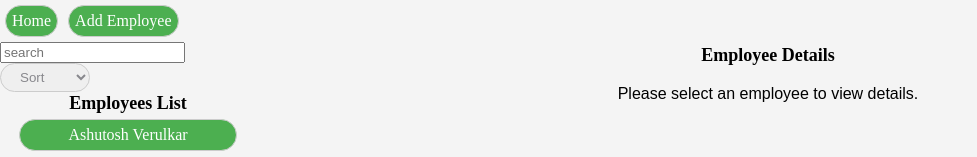
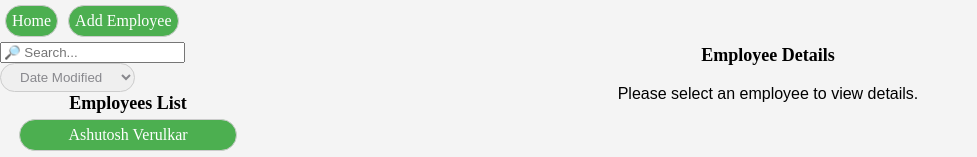
Before and after one commit to Endeavour95/Test-Employee-Dashboard, a React (Create React App) app: page / in a window 1280 px wide. Shown: the top 157 px of the page, without its empty margins (0-977 px from the left). Built offline with nearby package versions, Linux system fonts and the light colour scheme.

Commit message:
serching working

```diff
--- a/src/App.js
+++ b/src/App.js
@@ -58,7 +58,7 @@ function DisplayEmployeeDetails(props) {
 const List = (props) => {
   function setCss(employee) {
     if (props.selectedEmployee === employee) {
-      return "hsla(64, 84%, 58%, 0.89)"
+      return "yellowgreen"
     } else {
       return "#4caf50"
     }
@@ -157,13 +157,26 @@ function App() {
 
   const [clonedEmployess, setClonedEmployess] = useState(employees)
 
-  function arrangeEmployees(employees, e) {
+  function arrangeEmployees(employees, event) {
+    // console.log(event.target.value)
 
-    if (e.target.value == "ASC") {
-      Object.keys.employees
+    // if (e.target.value == "ASC") {
+    //   Object.keys.employees
 
-      setClonedEmployess(employees)
-    }
+    //   setClonedEmployess(employees)
+    // }
+    return true
+  }
+
+  function searchEmployee(event) {
+    // console.log(event.target.value)
+    let emplist = []
+    Object.keys(employees).map((empId, index) => {
+      const empName = employees[empId].empFName + " " + employees[empId].empLName
+      emplist.push({empId : empName})
+    })
+    let str = event.target.value
+
   }
 
   return (
@@ -174,11 +187,11 @@ function App() {
       <div id="downdiv">
         <div id="left">
           <div id='toolbar'>
-            <input placeholder='search'></input>
-            <select id="myList" onchange={(e)=>arrangeEmployees(employees, e)} setClonedEmployess={setClonedEmployess} >
-              <option value="" selected disabled hidden > Sort </option>
-              <option value="ASC" > ASC </option>
-              <option value="DESC" > DESC </option>
+            <input placeholder='🔎︎ Search...' onInput={(e) => { searchEmployee(e) }}></input>
+            <select id="myList" onChange={(e) => arrangeEmployees(employees, e)} setClonedEmployess={setClonedEmployess} >
+              <option value="" selected disabled hidden > Date Modified </option>
+              <option value="ASC" > A to Z </option>
+              <option value="DESC" > Z to A </option>
             </select>
           </div>
           <div>
```
